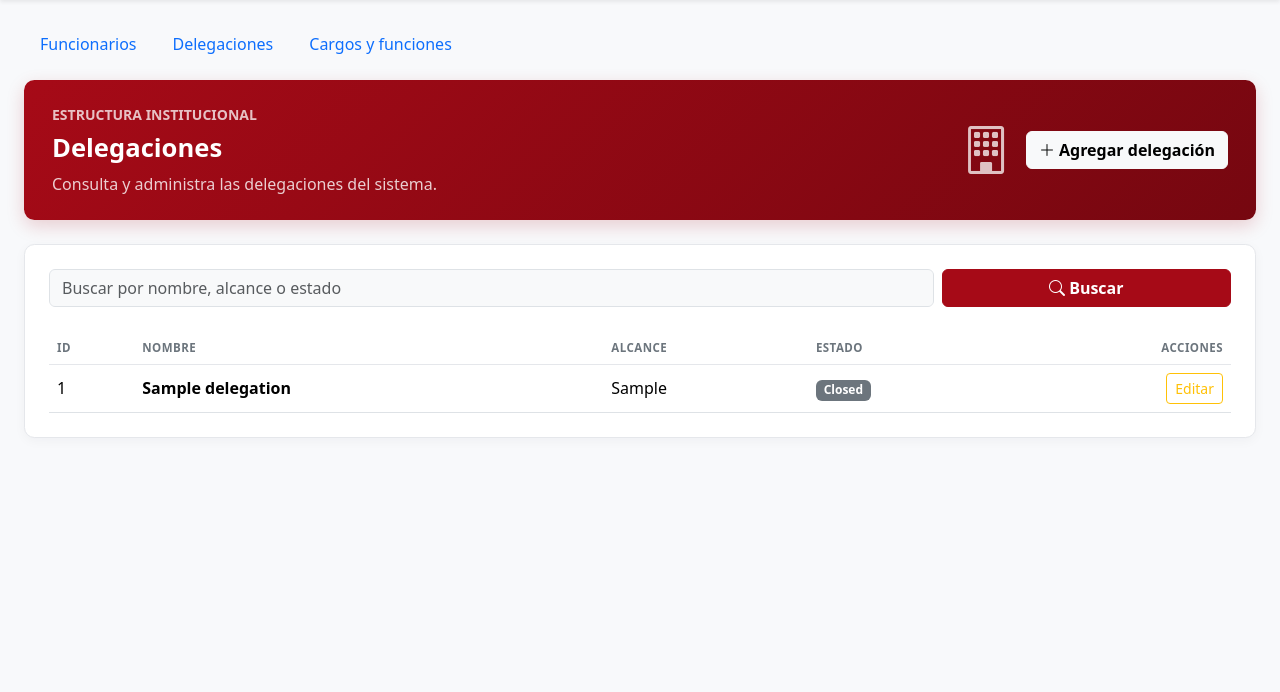
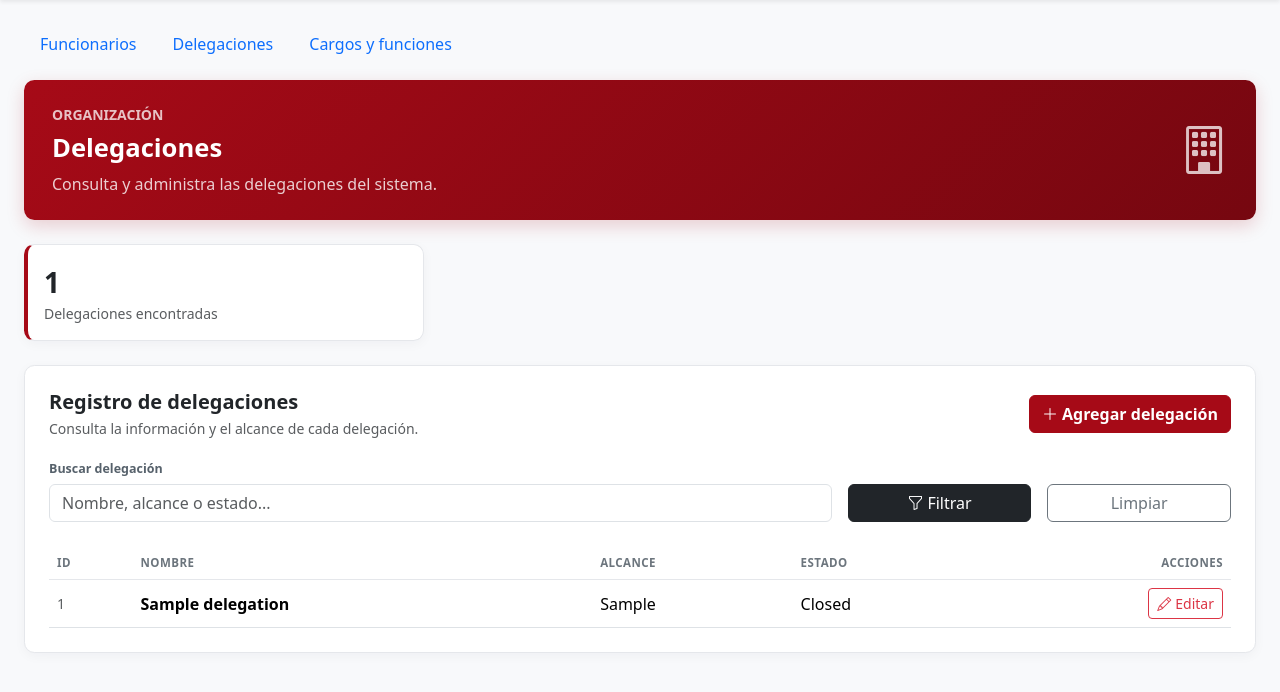
Before and after one commit to Franxescoo/Proyecto_Muni, a Django app: page /organization/delegations/ in a window 1280 px wide. Shown: the part 74-766 px from the top of the page. Run offline with Django 5.2, Linux system fonts and the light colour scheme; a user stored in the database is signed in; tables that the repository leaves empty hold one stand-in row (values such as "Sample post").

Commit message:
Rediseña listado de delegaciones al estilo Monitoring

```diff
--- a/templates/organization/delegation_list.html
+++ b/templates/organization/delegation_list.html
@@ -3,18 +3,47 @@
 {% block titulo %}Delegaciones · Organización{% endblock %}
 
 {% block contenido %}
-<div class="organization-shell">
+<div class="organization-shell pb-4">
     <section class="organization-hero mb-4 d-flex flex-wrap align-items-center justify-content-between gap-3">
-    <div><div class="small text-uppercase fw-semibold opacity-75 mb-2">Estructura institucional</div><h1 class="mb-2 fw-bold">Delegaciones</h1><p class="mb-0">Consulta y administra las delegaciones del sistema.</p></div>
-    <div class="d-flex align-items-center gap-3"><i class="bi bi-building display-5 opacity-75" aria-hidden="true"></i>
-    {% if perms.organization.add_delegation %}<a class="btn btn-light fw-semibold" href="{% url 'organization:delegation_create' %}"><i class="bi bi-plus-lg me-1"></i>Agregar delegación</a>{% endif %}
+        <div>
+            <div class="small text-uppercase fw-semibold opacity-75 mb-2">Organización</div>
+            <h1 class="mb-2 fw-bold">Delegaciones</h1>
+            <p class="mb-0">Consulta y administra las delegaciones del sistema.</p>
         </div>
+        <i class="bi bi-building display-5 opacity-75" aria-hidden="true"></i>
     </section>
 
+    <div class="row g-3 mb-4">
+        <div class="col-12 col-md-4">
+            <div class="section-card metric h-100 p-3" style="border-left:4px solid #a60a17;">
+                <div class="value fs-3 fw-bold">{{ delegations|length }}</div>
+                <div class="label text-muted small">Delegaciones encontradas</div>
+            </div>
+        </div>
+    </div>
+
     <section class="section-card p-3 p-lg-4">
-    <form method="get" class="row g-2 mb-4">
-        <div class="col-md-9"><label class="visually-hidden" for="delegation-search">Buscar delegación</label><input id="delegation-search" class="form-control bg-light" name="q" value="{{ query }}" placeholder="Buscar por nombre, alcance o estado"></div>
-        <div class="col-md-3"><button class="btn btn-organization w-100 fw-semibold" type="submit"><i class="bi bi-search"></i> Buscar</button></div>
+        <div class="d-flex flex-wrap justify-content-between align-items-center gap-2 mb-3">
+            <div>
+                <h2 class="h5 mb-1 fw-bold">Registro de delegaciones</h2>
+                <p class="text-muted small mb-0">Consulta la información y el alcance de cada delegación.</p>
+            </div>
+            {% if perms.organization.add_delegation %}
+            <a class="btn btn-organization fw-semibold" href="{% url 'organization:delegation_create' %}"><i class="bi bi-plus-lg me-1"></i>Agregar delegación</a>
+            {% endif %}
+        </div>
+
+        <form method="get" class="row g-3 align-items-end mb-4">
+            <div class="col-12 col-md-8">
+                <label class="organization-filter-label" for="delegation-search">Buscar delegación</label>
+                <input id="delegation-search" class="form-control" type="search" name="q" value="{{ query }}" placeholder="Nombre, alcance o estado...">
+            </div>
+            <div class="col-12 col-md-2">
+                <button class="btn btn-dark w-100" type="submit"><i class="bi bi-funnel me-1"></i>Filtrar</button>
+            </div>
+            <div class="col-12 col-md-2">
+                <a class="btn btn-outline-secondary w-100" href="{% url 'organization:delegation_list' %}">Limpiar</a>
+            </div>
         </form>
 
         <div class="table-responsive">
@@ -23,11 +52,18 @@
                 <tbody>
                     {% for delegation in delegations %}
                     <tr>
-                    <td>{{ delegation.delegation_id }}</td><td class="fw-semibold">{{ delegation.name }}</td><td>{{ delegation.scope }}</td><td><span class="badge text-bg-secondary">{{ delegation.status }}</span></td>
-                    <td class="text-end">{% if perms.organization.change_delegation %}<a class="btn btn-sm btn-outline-warning" href="{% url 'organization:delegation_edit' delegation.pk %}">Editar</a>{% else %}<span class="text-muted small">Sin acciones disponibles</span>{% endif %}</td>
+                        <td class="text-muted small">{{ delegation.delegation_id }}</td>
+                        <td class="fw-semibold">{{ delegation.name }}</td>
+                        <td>{{ delegation.scope|default:"—" }}</td>
+                        <td><span class="status status-muted">{{ delegation.status|default:"Sin estado" }}</span></td>
+                        <td class="text-end">
+                            {% if perms.organization.change_delegation %}
+                            <a class="btn btn-sm btn-outline-danger" href="{% url 'organization:delegation_edit' delegation.pk %}"><i class="bi bi-pencil me-1"></i>Editar</a>
+                            {% else %}<span class="text-muted small">Sin acciones disponibles</span>{% endif %}
+                        </td>
                     </tr>
                     {% empty %}
-                <tr><td colspan="5" class="organization-empty"><i class="bi bi-building fs-3 d-block mb-2"></i>No hay delegaciones para mostrar.</td></tr>
+                    <tr><td colspan="5" class="text-center py-5"><i class="bi bi-building fs-2 text-muted d-block mb-2"></i><span class="text-muted">No hay delegaciones para mostrar.</span></td></tr>
                     {% endfor %}
                 </tbody>
             </table>
```
Lines whose indentation alone changed are shown as unchanged.
